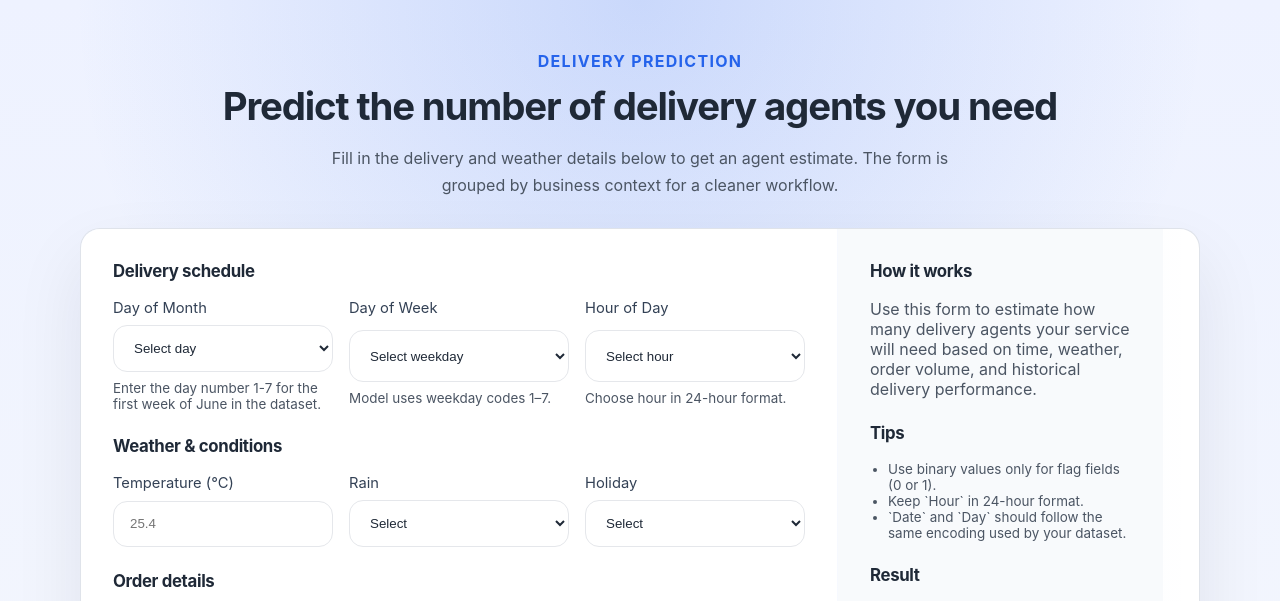
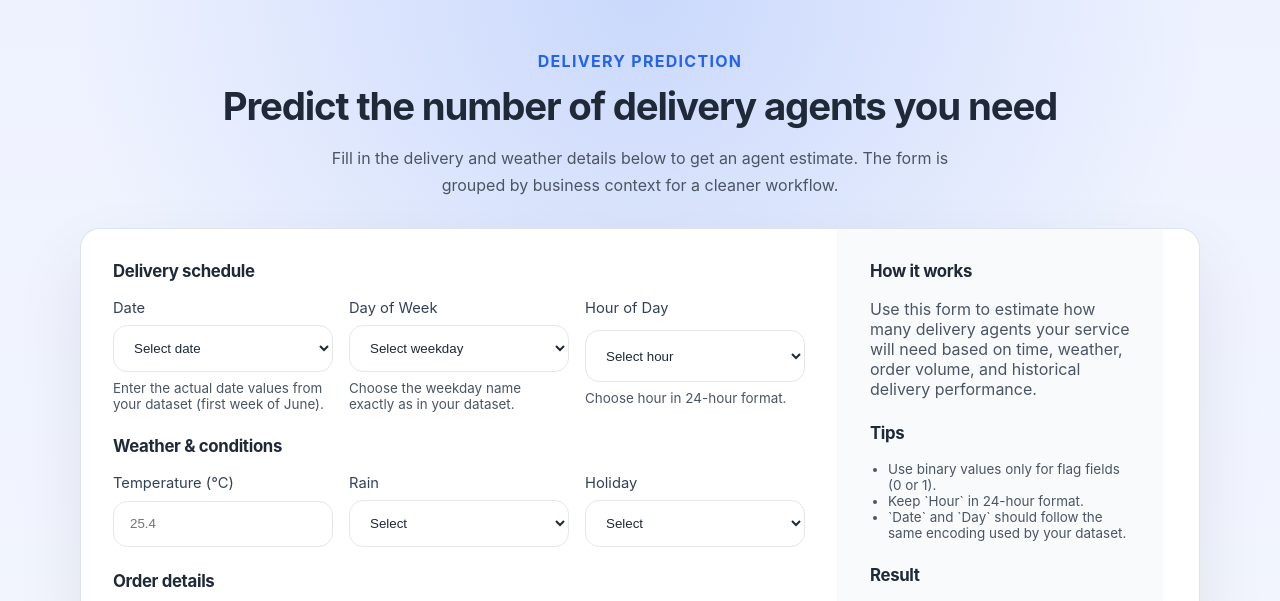
Before and after one commit to SHAMBHAVI-SINGH05/Agent-prediction, a Flask app: page / in a window 1280 px wide. Shown: the top 601 px of the page. Run offline with Flask 3, Linux system fonts and the light colour scheme; parts of the project's set-up code (start-up, migrations or seed data) failed here and were passed over.

Commit message:
date modification

```diff
--- a/Python/app.py
+++ b/Python/app.py
@@ -38,27 +38,33 @@ def predict():
                 "Traffic Level_Medium", "Order Type_Food", "Order Type_Grocery",
                 "Area Type_Urban"
             ]
-            # Convert form input into the encoded values used during training.
-            date_input = int(request.form.get("Date"))
-            if 1 <= date_input <= 7:
-                encoded_date = date_input - 1
-            elif 0 <= date_input <= 6:
-                encoded_date = date_input
-            else:
-                raise ValueError("Date must be between 1 and 7 for this dataset.")
+            # Convert dataset-style form input into the encoded values used by the trained model.
+            date_input = request.form.get("Date")
+            date_mapping = {
+                "2024-06-01": 0,
+                "2024-06-02": 1,
+                "2024-06-03": 2,
+                "2024-06-04": 3,
+                "2024-06-05": 4,
+                "2024-06-06": 5,
+                "2024-06-07": 6,
+            }
+            if date_input not in date_mapping:
+                raise ValueError("Date must be one of 2024-06-01 through 2024-06-07.")
+            encoded_date = date_mapping[date_input]
 
-            day_input = int(request.form.get("Day"))
+            day_input = request.form.get("Day")
             day_mapping = {
-                1: 1,  # Monday
-                2: 5,  # Tuesday
-                3: 6,  # Wednesday
-                4: 4,  # Thursday
-                5: 0,  # Friday
-                6: 2,  # Saturday
-                7: 3   # Sunday
+                "Monday": 1,
+                "Tuesday": 5,
+                "Wednesday": 6,
+                "Thursday": 4,
+                "Friday": 0,
+                "Saturday": 2,
+                "Sunday": 3,
             }
             if day_input not in day_mapping:
-                raise ValueError("Day must be 1-7, corresponding to Monday-Sunday.")
+                raise ValueError("Day must be one of Monday-Sunday.")
             encoded_day = day_mapping[day_input]
 
             sample_values = [
--- a/Python/templates/form.html
+++ b/Python/templates/form.html
@@ -189,31 +189,31 @@
                         <div class="section">
                             <h2>Delivery schedule</h2>
                             <div class="grid schedule-grid">
-                                <label>Day of Month
+                                <label>Date
                                     <select name="Date" required>
-                                        <option value="" disabled selected>Select day</option>
-                                        <option value="1">1</option>
-                                        <option value="2">2</option>
-                                        <option value="3">3</option>
-                                        <option value="4">4</option>
-                                        <option value="5">5</option>
-                                        <option value="6">6</option>
-                                        <option value="7">7</option>
+                                        <option value="" disabled selected>Select date</option>
+                                        <option value="2024-06-01">2024-06-01</option>
+                                        <option value="2024-06-02">2024-06-02</option>
+                                        <option value="2024-06-03">2024-06-03</option>
+                                        <option value="2024-06-04">2024-06-04</option>
+                                        <option value="2024-06-05">2024-06-05</option>
+                                        <option value="2024-06-06">2024-06-06</option>
+                                        <option value="2024-06-07">2024-06-07</option>
                                     </select>
-                                    <span class="note">Enter the day number 1-7 for the first week of June in the dataset.</span>
+                                    <span class="note">Enter the actual date values from your dataset (first week of June).</span>
                                 </label>
                                 <label>Day of Week
                                     <select name="Day" required>
                                         <option value="" disabled selected>Select weekday</option>
-                                        <option value="1">Monday</option>
-                                        <option value="2">Tuesday</option>
-                                        <option value="3">Wednesday</option>
-                                        <option value="4">Thursday</option>
-                                        <option value="5">Friday</option>
-                                        <option value="6">Saturday</option>
-                                        <option value="7">Sunday</option>
+                                        <option value="Monday">Monday</option>
+                                        <option value="Tuesday">Tuesday</option>
+                                        <option value="Wednesday">Wednesday</option>
+                                        <option value="Thursday">Thursday</option>
+                                        <option value="Friday">Friday</option>
+                                        <option value="Saturday">Saturday</option>
+                                        <option value="Sunday">Sunday</option>
                                     </select>
-                                    <span class="note">Model uses weekday codes 1–7.</span>
+                                    <span class="note">Choose the weekday name exactly as in your dataset.</span>
                                 </label>
                                 <label>Hour of Day
                                     <select name="Hour" required>
```
